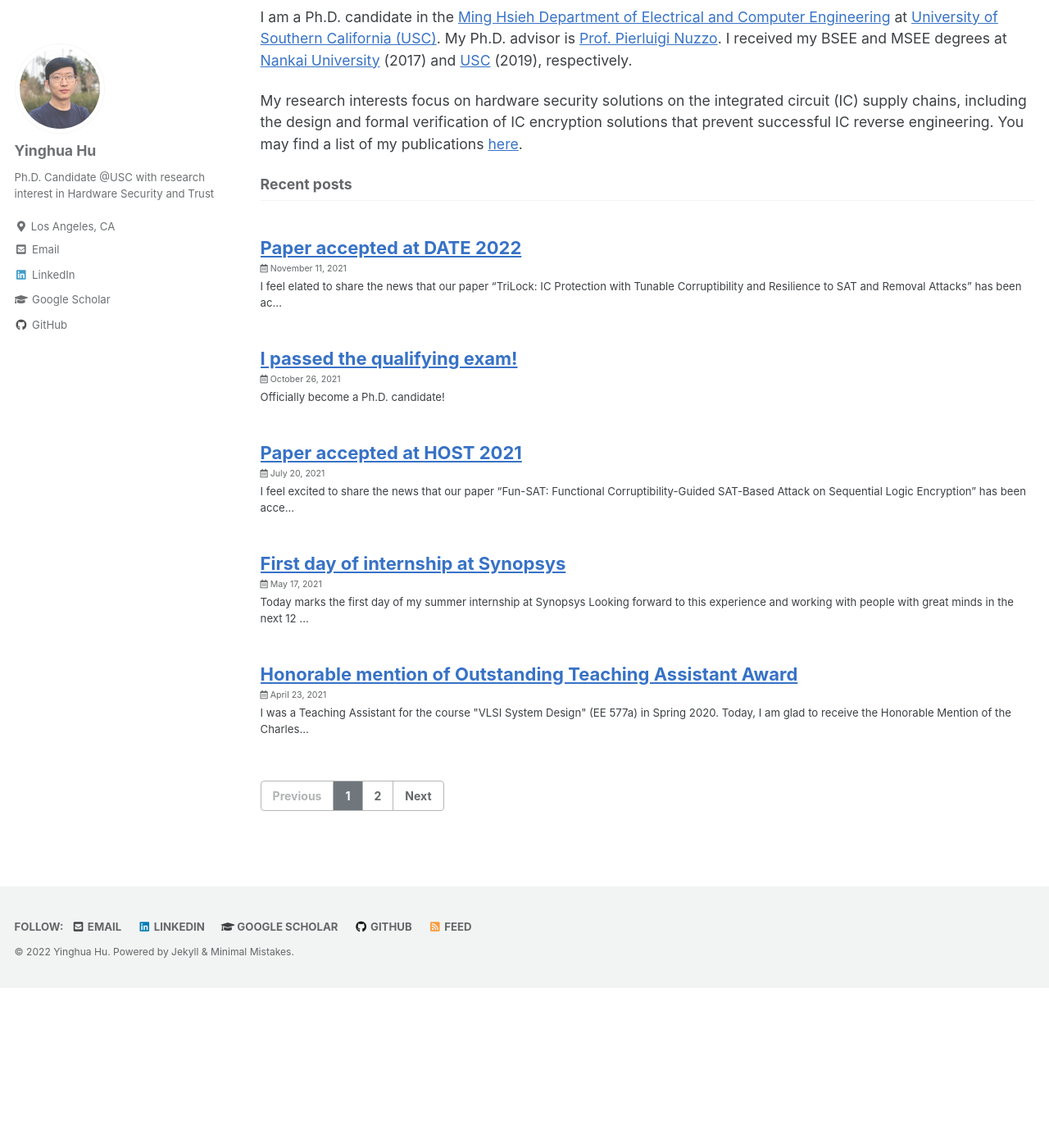
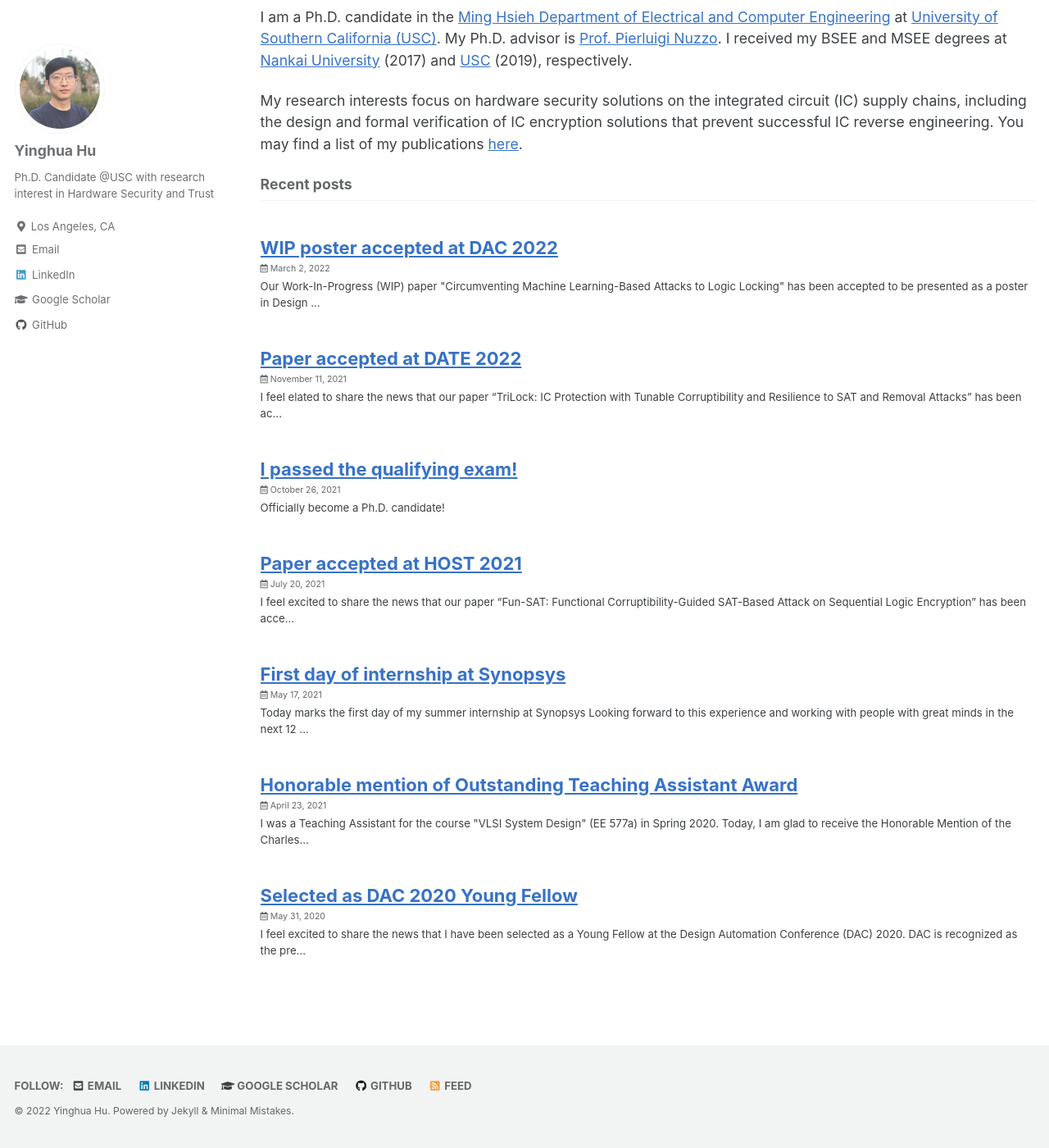
Before and after one commit to yinghuah/yinghuah.github.io, a Jekyll site: the page built from index.html, in a window 1280 px wide and 1400 px high, scrolled down 492 px. Shown: the whole window at 82% size. Built offline with Jekyll 4.4.1, drawn with Linux system fonts in a browser that asks for light colours; cached includes are drawn as plain includes; the list of posts is cut into pages by our own code; before the commit the page ends 1697 px from its top, so only the background shows below that.

Commit message:
WIP poster accepted at DAC 2022

```diff
--- a/_config.yml
+++ b/_config.yml
@@ -232,7 +232,7 @@ sass:
 
 # Outputting
 permalink: /:categories/:title/
-paginate: 5 # amount of posts to show
+paginate: 10 # amount of posts to show
 paginate_path: /page:num/
 timezone: # https://en.wikipedia.org/wiki/List_of_tz_database_time_zones
 
--- /dev/null
+++ b/_posts/2022-03-02-poster-accepted-dac-22.md
@@ -0,0 +1,11 @@
+---
+layout: single
+title:  "WIP poster accepted at DAC 2022"
+author_profile: true
+classes: wide
+show_date: true
+---
+<!-- <p class="page__meta"> <i class="fas fa-calendar-alt" aria-hidden="true"></i> {{ page.date | date: "%B %d, %Y" }}</p> -->
+<p>
+  Our Work-In-Progress (WIP) paper "Circumventing Machine Learning-Based Attacks to Logic Locking" has been accepted to be presented as a poster in Design Automation Conference (DAC) 2022. Great thanks to my co-authors Subhajit Dutta Chowdhury and Kaixin Yang, our advisor Prof. Pierluigi Nuzzo. More details about this paper/poster to come in the next few weeks!
+</p>
```
